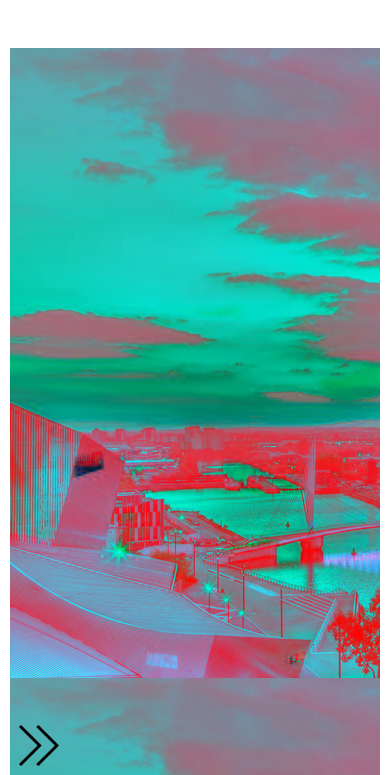
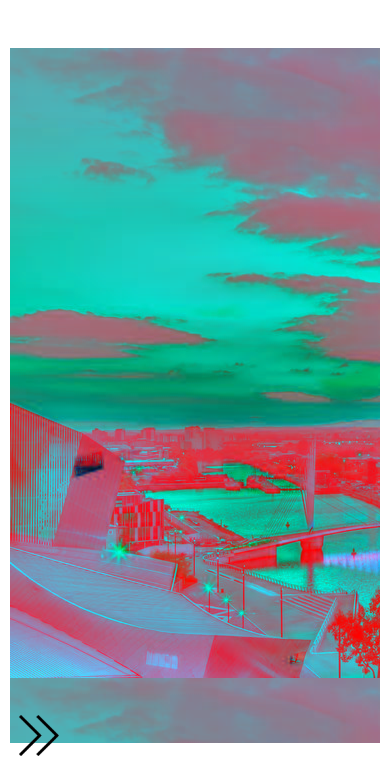
Before and after one commit to maxjhammond/maxjhammond.github.io, a plain HTML site: page index.html in a window 390 px wide. Shown: the part 69-844 px from the top of the page. Drawn offline with nearby package versions, Linux system fonts and the light colour scheme.

Commit message:
nav tweaks

```diff
--- a/styles.less
+++ b/styles.less
@@ -110,7 +110,7 @@ a{
       display: block;
       position: absolute;
       right: -70px;
-      bottom: 0;
+      bottom: 10px;
       width: 60px;
       height: 60px;
       transition: right ease 0.2s;
@@ -306,7 +306,7 @@ footer{
         opacity: 1;
       }
     }
-    height: 630px;
+    height: 100%;
     .hero-title{
       color: @white;
       text-align: center;
@@ -438,7 +438,9 @@ footer{
       display: inline-block;
     }
   }
-  .hero{
-    height: 80vh!important;
+  .section.hero{
+    height: 82.3vh!important;
+    min-height: 80vh!important;
+    line-height: unset !important;
   }
 }
```
